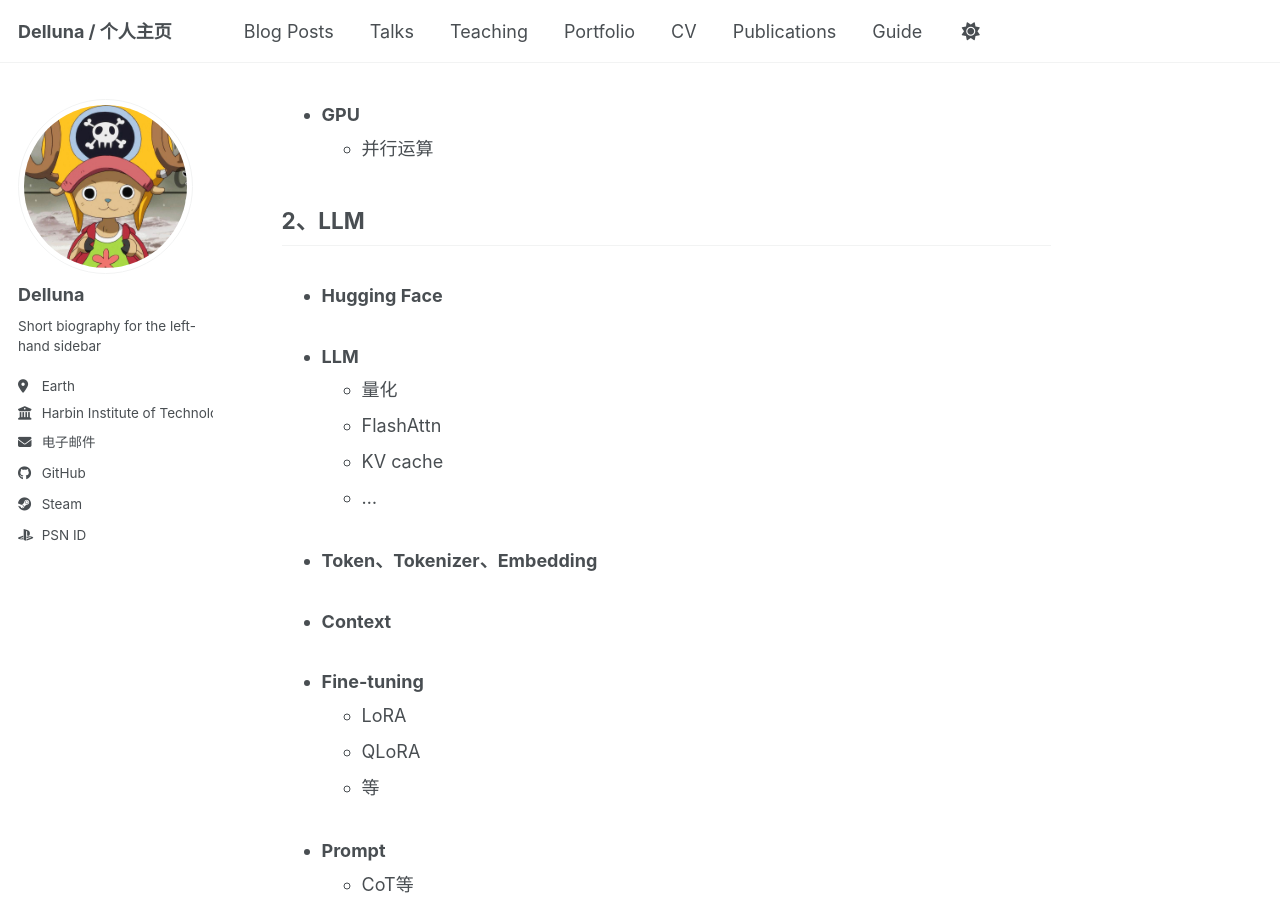
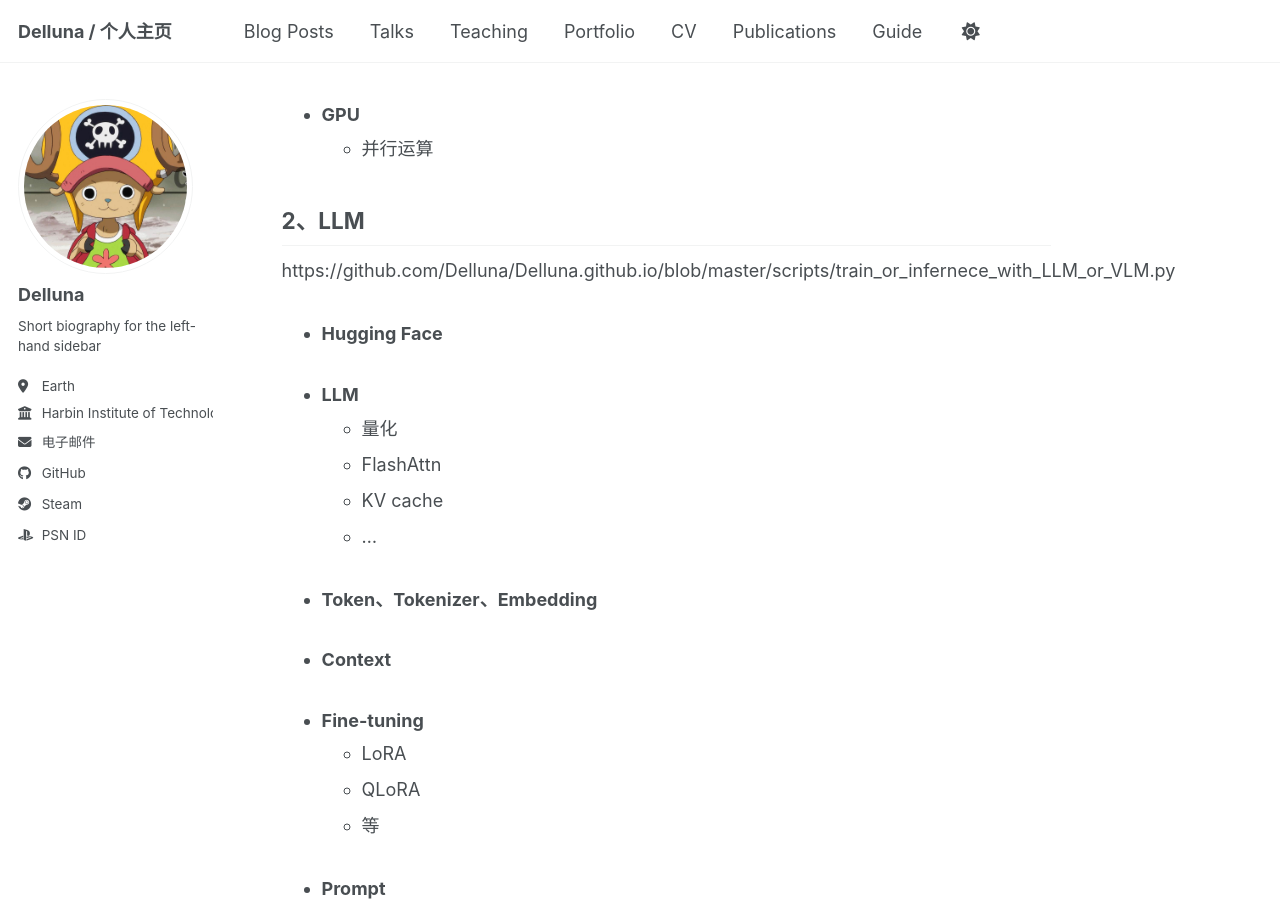
Before and after one commit to Delluna/Delluna.github.io, a Jekyll site: the page built from _posts/2026-05-08-AI知识体系.md, in a window 1280 px wide and 900 px high, scrolled down 1260 px. Built offline with Jekyll 4.4.1, drawn with Linux system fonts in a browser that asks for light colours; a script bundle is joined from its source files by our own code; library files that are not in the unit come from our copies; part of the change alters nothing that is shown.

Commit message:
Update 2026-05-08-AI知识体系.md

```diff
--- a/_posts/2026-05-08-AI知识体系.md
+++ b/_posts/2026-05-08-AI知识体系.md
@@ -48,6 +48,8 @@ Description.
   - 并行运算
 
 ## 2、LLM
+
+https://github.com/Delluna/Delluna.github.io/blob/master/scripts/train_or_infernece_with_LLM_or_VLM.py
 
 - ### Hugging Face
 
```
